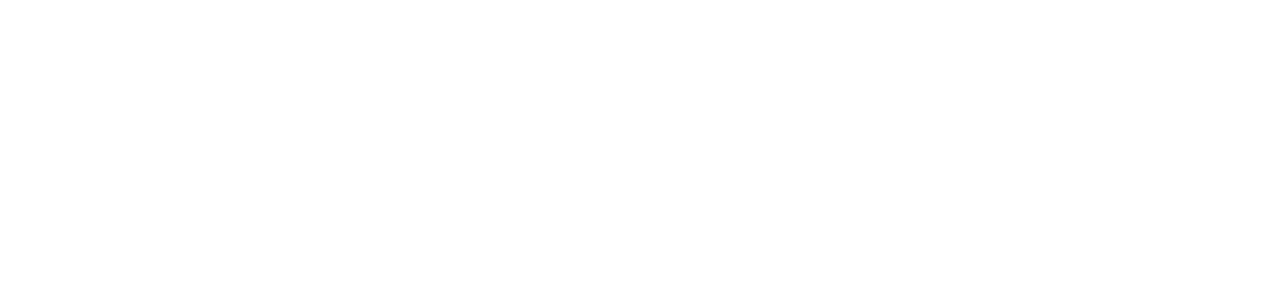
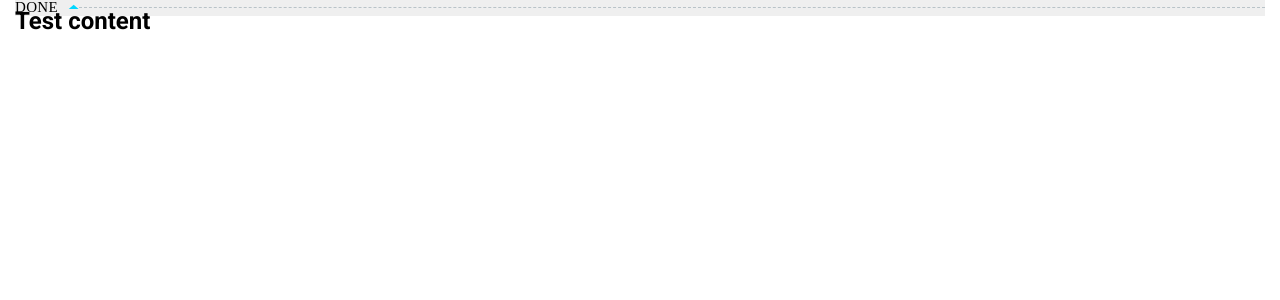
Before and after one commit to VolodymyrBuzinov/dashboard, a React (Create React App) app: page / in a window 1280 px wide. Shown: the top 300 px of the page. Built offline with nearby package versions, Linux system fonts and the light colour scheme.

Commit message:
process menu-done

```diff
--- a/src/App.js
+++ b/src/App.js
@@ -1,9 +1,9 @@
-
+import MenuDone from './Components/MenuDone/MenuDome';
 
 function App() {
   return (
     <div className="App">
-
+      <MenuDone />
     </div>
   );
 }
--- /dev/null
+++ b/src/Components/MenuDone/MenuDome.jsx
@@ -0,0 +1,22 @@
+import React, { useState } from 'react';
+import sprite from '../../Icons/symbol-defs.svg'
+import style from './MenuDone.module.scss';
+
+
+function MenuDone() {
+        const [isOpen, setIsOpen] = useState(false);
+    return <div className={style.container}>
+ <button
+        onClick={()=>setIsOpen(!isOpen)}
+        type="button"
+        className={style.button}
+      >
+    <p>DONE</p> <svg className={style.icon}><use href={`${sprite}#icon-polygon`}></use></svg> <span className={style.dottedLine}></span>
+        </button>
+        <div className={`${style.menu} ${isOpen&&style.isOpenMenu}`} aria-expanded={isOpen}>
+            <h2 className={`${style.contentMenu} ${isOpen && style.isOpen}`}>Test content</h2>
+        </div>
+    </div>
+}
+
+export default MenuDone
--- /dev/null
+++ b/src/Components/MenuDone/MenuDone.module.scss
@@ -0,0 +1,52 @@
+@import '../../Utils/utils.scss';
+
+.container {
+  @extend %container-styles;
+}
+.button {
+  position: relative;
+  display: flex;
+  width: 100%;
+
+  padding: 0;
+  padding-bottom: 1px;
+  margin: 0;
+  border: none;
+
+  font-family: HelveticaNeueCyr;
+  font-size: 15px;
+  font-style: normal;
+  font-weight: 300;
+  line-height: 15px;
+  letter-spacing: 0.02em;
+  text-align: left;
+  & p {
+    margin: 0;
+  }
+}
+
+.icon {
+  margin-left: 10px;
+  width: 12px;
+  height: 14px;
+}
+
+.dottedLine {
+  width: 100%;
+  height: 14px;
+  border-top: 1px dashed #b9c3c8;
+  transform: translateY(50%);
+}
+
+.menu {
+  opacity: 1;
+}
+.isOpenMenu {
+  opacity: 0;
+}
+.contentMenu {
+  transform: translateY(-100%);
+}
+.isOpen {
+  transform: translateY(100%);
+}
```
